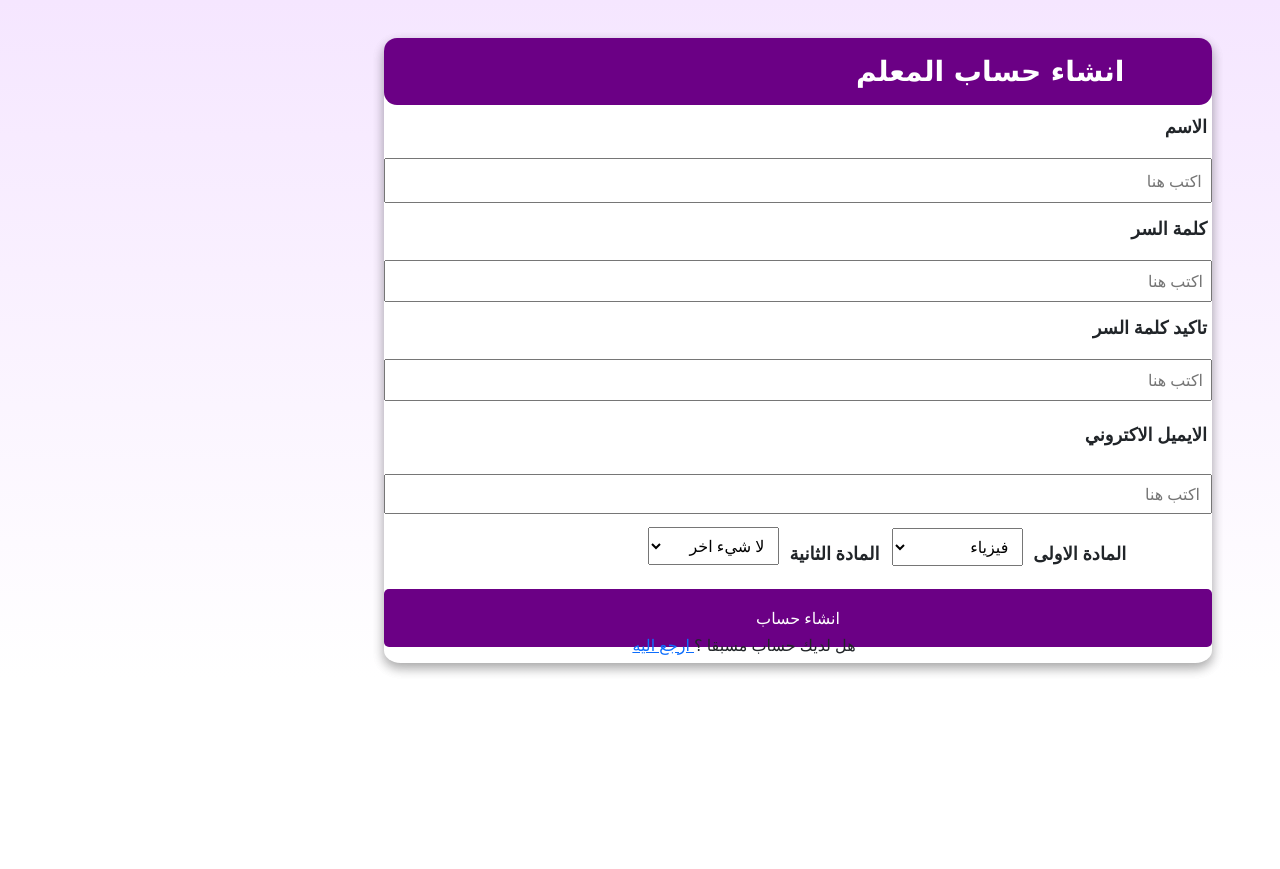
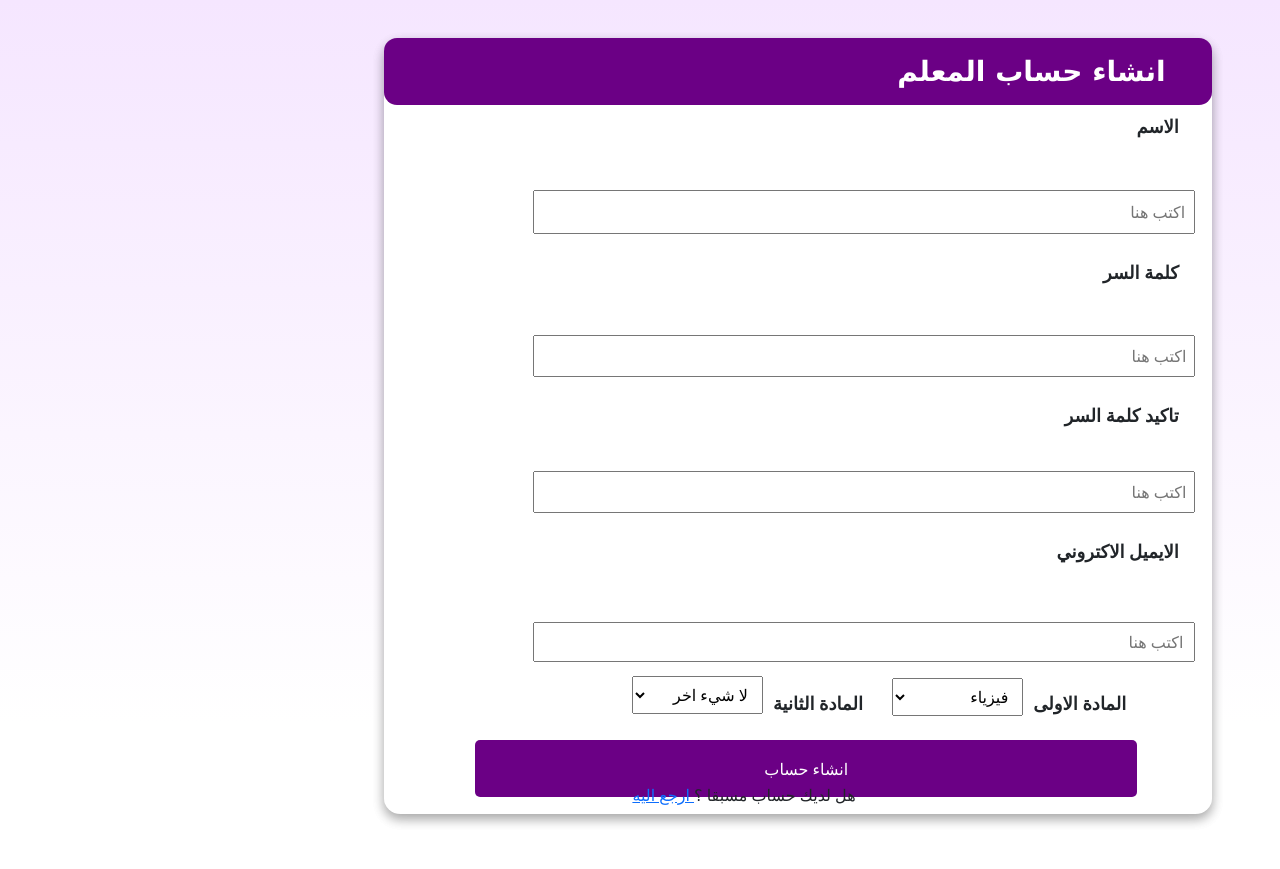
Before and after one commit to kasdo770/AskMe, a Flask app: page /register/tea in a window 1280 px wide; the page is wider, and only the part inside the window is pictured. Before the commit the page ends 675 px from the top of that part, so only its background shows below. Run offline with Flask 2, Linux system fonts and the light colour scheme; some libraries are stand-ins or nearby versions.

Commit message:
finish the register and some fixes

```diff
--- a/website/templates/Teacher_register.html
+++ b/website/templates/Teacher_register.html
@@ -17,16 +17,17 @@
      }
       form label{
           display: flex;
-          margin-top: 12px;
+          margin-top: 3%;
           font-size: 18px;
           justify-content: flex-end;
           align-items: flex-end;
-          margin-right: 0.6%;
+          margin-right: 4%;
      }
      form input{
-          width: 100%;
+          width: 80%;
+          margin-left:18%;
           padding:7px;
-          margin-top: 10px;
+          margin-top: 5%;
      }
      .subject1-input-text{
           display: flex;
@@ -42,6 +43,7 @@
           justify-content: flex-end;
           margin-right: -10%;
      }
+
      /*------------------------------second subject-------------------------*/
       .subject2-input-text{
            margin-top: 1%;
@@ -64,8 +66,8 @@
           justify-content: flex-start;
      }
      .button-mar{
-     margin-right: 15%;
-     margin-left: 0%;
+          width: 80%;
+          margin-left:11%;
      }
 </style>
 <form class="register-page" method="POST">
@@ -84,8 +86,8 @@
                          {{form.password1.label(class = "pass1-text mb-2")}}
                          {{form.password1(dir = "rtl", placeholder = "اكتب هنا",class="pass1-input-text")}}
 
-                         {{form.password2.label(class = "pass2-text mb-2")}}
-                         {{form.password2(dir = "rtl", placeholder = "اكتب هنا",class = "pass2-input-text mb-2")}}
+                         {{form.password2.label(class = "pass2-text ")}}
+                         {{form.password2(dir = "rtl", placeholder = "اكتب هنا",class = "pass2-input-text ")}}
 
                          {{form.email.label(class = "email-text mb-3")}}
                          {{form.email(dir = "rtl", placeholder = "اكتب هنا", class = "email-input-text mb-2")}}
--- a/website/templates/register_base.html
+++ b/website/templates/register_base.html
@@ -35,7 +35,7 @@
         .sign-up-text{
 
             padding:2%;
-            margin-left:55%;
+            margin-left:60%;
             font-weight:bold;
             color: white;
             font:bold;
```
